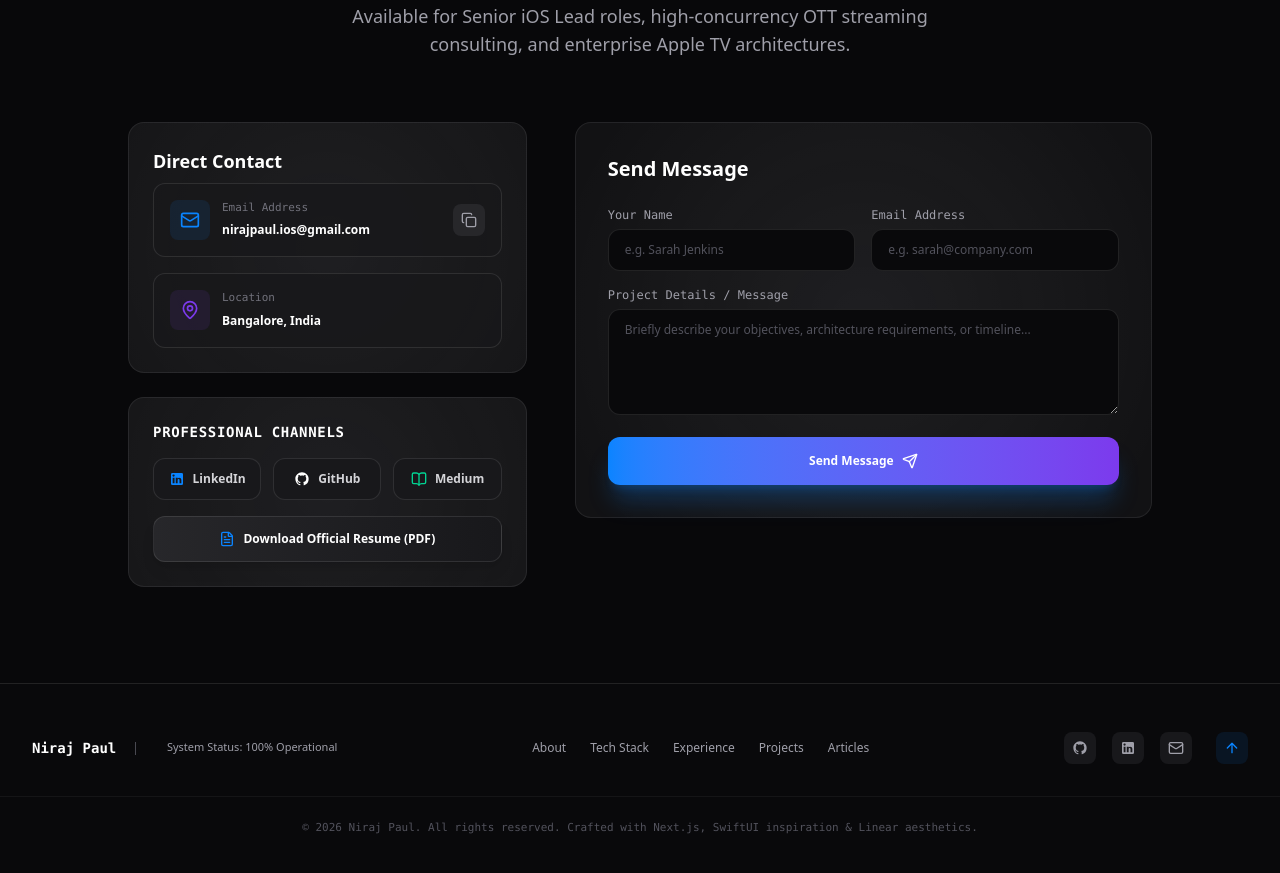
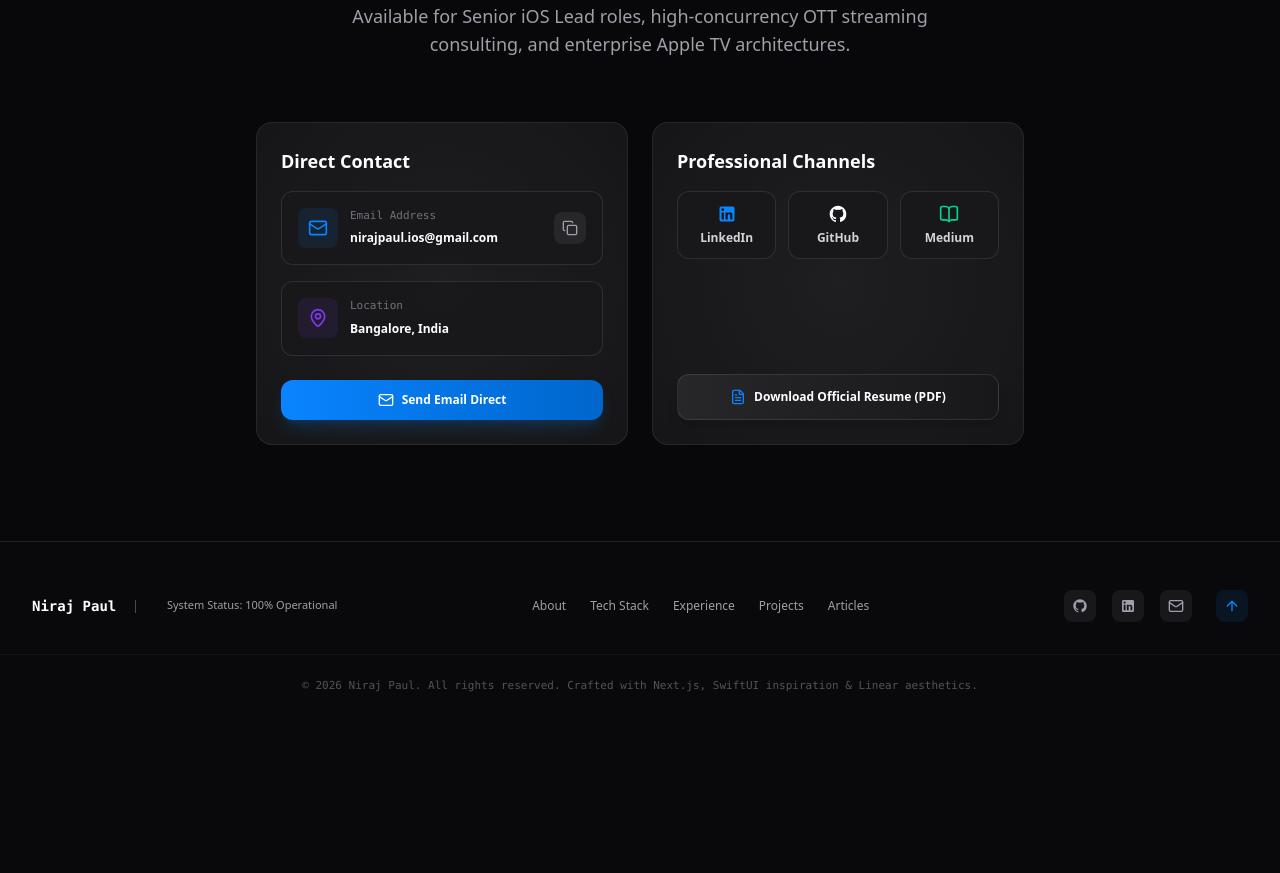
Before and after one commit to Nirajpaul2/my-resume-website, a Next.js app: page / in a window 1280 px wide. Shown: the part 9080-9953 px from the top of the page. After the commit the page ends 9821 px from the top, so only its background shows below. Built offline with nearby package versions, Linux system fonts and the light colour scheme.

Commit message:
Remove Send Message form section

```diff
--- a/src/components/sections/ContactSection.tsx
+++ b/src/components/sections/ContactSection.tsx
@@ -1,34 +1,12 @@
 "use client";
 
 import React, { useState } from "react";
-import { motion } from "framer-motion";
-import { Mail, FileText, Send, CheckCircle2, Copy, Sparkles, MapPin, BookOpen } from "lucide-react";
+import { Mail, FileText, CheckCircle2, Copy, MapPin, BookOpen } from "lucide-react";
 import { GithubIcon, LinkedinIcon } from "../ui/Icons";
 import { PERSONAL_DATA } from "@/data/portfolioData";
-import confetti from "canvas-confetti";
 
 export const ContactSection: React.FC = () => {
-  const [formData, setFormData] = useState({ name: "", email: "", message: "" });
-  const [submitted, setSubmitted] = useState(false);
   const [copiedEmail, setCopiedEmail] = useState(false);
-
-  const handleSubmit = (e: React.FormEvent) => {
-    e.preventDefault();
-
-    // Construct mailto URL to send email directly to nirajpaul.ios@gmail.com
-    const subject = encodeURIComponent(`Portfolio Inquiry from ${formData.name}`);
-    const body = encodeURIComponent(`Name: ${formData.name}\nEmail: ${formData.email}\n\nMessage:\n${formData.message}`);
-    const mailtoUrl = `mailto:${PERSONAL_DATA.email}?subject=${subject}&body=${body}`;
-
-    window.location.href = mailtoUrl;
-
-    setSubmitted(true);
-    confetti({ particleCount: 100, spread: 70, origin: { y: 0.6 } });
-    setTimeout(() => {
-      setSubmitted(false);
-      setFormData({ name: "", email: "", message: "" });
-    }, 4000);
-  };
 
   const copyEmail = () => {
     navigator.clipboard.writeText(PERSONAL_DATA.email);
@@ -53,22 +31,23 @@ export const ContactSection: React.FC = () => {
           </p>
         </div>
 
-        <div className="grid lg:grid-cols-12 gap-12 items-start max-w-5xl mx-auto">
+        {/* Centered Contact Cards Container */}
+        <div className="max-w-3xl mx-auto grid sm:grid-cols-2 gap-6 text-left">
 
-          {/* Left Contact Information Cards */}
-          <div className="lg:col-span-5 space-y-6 text-left">
-            <div className="linear-card p-6 space-y-4">
-              <h3 className="text-lg font-bold text-white mb-2">Direct Contact</h3>
+          {/* Direct Contact Card */}
+          <div className="linear-card p-6 flex flex-col justify-between space-y-6">
+            <div>
+              <h3 className="text-lg font-bold text-white mb-4">Direct Contact</h3>
 
               {/* Email Row */}
-              <div className="p-4 rounded-xl bg-zinc-900/80 border border-white/10 flex items-center justify-between">
+              <div className="p-4 rounded-xl bg-zinc-900/80 border border-white/10 flex items-center justify-between mb-4">
                 <div className="flex items-center gap-3">
                   <div className="p-2.5 rounded-lg bg-[#0A84FF]/10 text-[#0A84FF]">
                     <Mail className="w-5 h-5" />
                   </div>
                   <div>
                     <span className="text-[11px] font-mono text-zinc-500 block">Email Address</span>
-                    <a href={`mailto:${PERSONAL_DATA.email}`} className="text-xs font-semibold text-white hover:text-[#0A84FF]">
+                    <a href={`mailto:${PERSONAL_DATA.email}`} className="text-xs font-semibold text-white hover:text-[#0A84FF] transition-colors">
                       {PERSONAL_DATA.email}
                     </a>
                   </div>
@@ -95,39 +74,50 @@ export const ContactSection: React.FC = () => {
               </div>
             </div>
 
-            {/* Social Links & Resume Download Card */}
-            <div className="linear-card p-6 space-y-4">
-              <h3 className="text-sm font-bold text-white uppercase font-mono tracking-wider">
-                Professional Channels
-              </h3>
+            <a
+              href={`mailto:${PERSONAL_DATA.email}`}
+              className="w-full py-3 text-xs font-bold text-white bg-gradient-to-r from-[#0A84FF] to-[#0066CC] hover:from-[#0066CC] hover:to-[#0A84FF] rounded-xl shadow-lg shadow-[#0A84FF]/20 flex items-center justify-center gap-2 transition-all hover:scale-[1.02] active:scale-[0.98]"
+            >
+              <Mail className="w-4 h-4" /> Send Email Direct
+            </a>
+          </div>
 
-              <div className="grid grid-cols-3 gap-3">
+          {/* Professional Channels & Resume Download Card */}
+          <div className="linear-card p-6 flex flex-col justify-between space-y-6">
+            <div>
+              <h3 className="text-lg font-bold text-white mb-4">Professional Channels</h3>
+
+              <div className="grid grid-cols-3 gap-3 mb-4">
                 <a
                   href={PERSONAL_DATA.linkedin}
                   target="_blank"
                   rel="noopener noreferrer"
-                  className="p-3 rounded-xl bg-zinc-900 border border-white/10 hover:border-[#0A84FF] flex items-center justify-center gap-2 text-xs font-semibold text-zinc-300 hover:text-white transition-all"
+                  className="p-3 rounded-xl bg-zinc-900 border border-white/10 hover:border-[#0A84FF] flex flex-col items-center justify-center gap-1.5 text-xs font-semibold text-zinc-300 hover:text-white transition-all hover:scale-105"
                 >
-                  <LinkedinIcon className="w-4 h-4 text-[#0A84FF]" /> LinkedIn
+                  <LinkedinIcon className="w-5 h-5 text-[#0A84FF]" />
+                  <span>LinkedIn</span>
                 </a>
 
                 <a
                   href={PERSONAL_DATA.github}
                   target="_blank"
                   rel="noopener noreferrer"
-                  className="p-3 rounded-xl bg-zinc-900 border border-white/10 hover:border-[#0A84FF] flex items-center justify-center gap-2 text-xs font-semibold text-zinc-300 hover:text-white transition-all"
+                  className="p-3 rounded-xl bg-zinc-900 border border-white/10 hover:border-[#0A84FF] flex flex-col items-center justify-center gap-1.5 text-xs font-semibold text-zinc-300 hover:text-white transition-all hover:scale-105"
                 >
-                  <GithubIcon className="w-4 h-4 text-white" /> GitHub
+                  <GithubIcon className="w-5 h-5 text-white" />
+                  <span>GitHub</span>
                 </a>
 
                 <a
                   href={PERSONAL_DATA.mediumUrl}
                   target="_blank"
                   rel="noopener noreferrer"
-                  className="p-3 rounded-xl bg-zinc-900 border border-white/10 hover:border-[#0A84FF] flex items-center justify-center gap-2 text-xs font-semibold text-zinc-300 hover:text-white transition-all"
+                  className="p-3 rounded-xl bg-zinc-900 border border-white/10 hover:border-[#0A84FF] flex flex-col items-center justify-center gap-1.5 text-xs font-semibold text-zinc-300 hover:text-white transition-all hover:scale-105"
                 >
-                  <BookOpen className="w-4 h-4 text-emerald-400" /> Medium
+                  <BookOpen className="w-5 h-5 text-emerald-400" />
+                  <span>Medium</span>
                 </a>
+              </div>
             </div>
 
             <a
@@ -135,79 +125,10 @@ export const ContactSection: React.FC = () => {
               download="Niraj_Paul_Senior_iOS_Developer_Resume.pdf"
               target="_blank"
               rel="noopener noreferrer"
-                className="w-full p-3.5 rounded-xl bg-gradient-to-r from-zinc-800 to-zinc-900 hover:from-zinc-700 hover:to-zinc-800 border border-white/10 flex items-center justify-center gap-2 text-xs font-semibold text-white transition-all shadow-lg"
+              className="w-full p-3.5 rounded-xl bg-gradient-to-r from-zinc-800 to-zinc-900 hover:from-zinc-700 hover:to-zinc-800 border border-white/10 flex items-center justify-center gap-2 text-xs font-semibold text-white transition-all shadow-lg hover:scale-[1.02] active:scale-[0.98]"
             >
               <FileText className="w-4 h-4 text-[#0A84FF]" /> Download Official Resume (PDF)
             </a>
-            </div>
-          </div>
-
-          {/* Right Interactive Form */}
-          <div className="lg:col-span-7 linear-card p-8 text-left">
-            <h3 className="text-xl font-bold text-white mb-6">Send Message</h3>
-
-            {submitted ? (
-              <motion.div
-                initial={{ opacity: 0, scale: 0.95 }}
-                animate={{ opacity: 1, scale: 1 }}
-                className="p-8 rounded-2xl bg-emerald-950/40 border border-emerald-500/40 text-center space-y-3"
-              >
-                <div className="w-12 h-12 rounded-full bg-emerald-500/20 text-emerald-400 flex items-center justify-center mx-auto">
-                  <Sparkles className="w-6 h-6" />
-                </div>
-                <h4 className="text-lg font-bold text-white">Opening Email Client...</h4>
-                <p className="text-xs text-zinc-300">
-                  Your message was formatted and directed to <strong className="text-white">nirajpaul.ios@gmail.com</strong>.
-                </p>
-              </motion.div>
-            ) : (
-              <form onSubmit={handleSubmit} className="space-y-4">
-                <div className="grid sm:grid-cols-2 gap-4">
-                  <div>
-                    <label className="block text-xs font-mono text-zinc-400 mb-1.5">Your Name</label>
-                    <input
-                      type="text"
-                      required
-                      placeholder="e.g. Sarah Jenkins"
-                      value={formData.name}
-                      onChange={(e) => setFormData({ ...formData, name: e.target.value })}
-                      className="w-full px-4 py-3 bg-zinc-950 rounded-xl border border-white/10 text-xs text-white placeholder-zinc-600 focus:outline-none focus:border-[#0A84FF]"
-                    />
-                  </div>
-
-                  <div>
-                    <label className="block text-xs font-mono text-zinc-400 mb-1.5">Email Address</label>
-                    <input
-                      type="email"
-                      required
-                      placeholder="e.g. sarah@company.com"
-                      value={formData.email}
-                      onChange={(e) => setFormData({ ...formData, email: e.target.value })}
-                      className="w-full px-4 py-3 bg-zinc-950 rounded-xl border border-white/10 text-xs text-white placeholder-zinc-600 focus:outline-none focus:border-[#0A84FF]"
-                    />
-                  </div>
-                </div>
-
-                <div>
-                  <label className="block text-xs font-mono text-zinc-400 mb-1.5">Project Details / Message</label>
-                  <textarea
-                    rows={5}
-                    required
-                    placeholder="Briefly describe your objectives, architecture requirements, or timeline..."
-                    value={formData.message}
-                    onChange={(e) => setFormData({ ...formData, message: e.target.value })}
-                    className="w-full px-4 py-3 bg-zinc-950 rounded-xl border border-white/10 text-xs text-white placeholder-zinc-600 focus:outline-none focus:border-[#0A84FF]"
-                  />
-                </div>
-
-                <button
-                  type="submit"
-                  className="w-full py-4 text-xs font-bold text-white bg-gradient-to-r from-[#0A84FF] to-[#7C3AED] hover:from-[#0066CC] hover:to-[#6D28D9] rounded-xl shadow-xl shadow-[#0A84FF]/25 flex items-center justify-center gap-2 transition-all hover:scale-[1.01] active:scale-[0.99]"
-                >
-                  Send Message <Send className="w-4 h-4" />
-                </button>
-              </form>
-            )}
           </div>
 
         </div>
```
Lines whose indentation alone changed are shown as unchanged.
